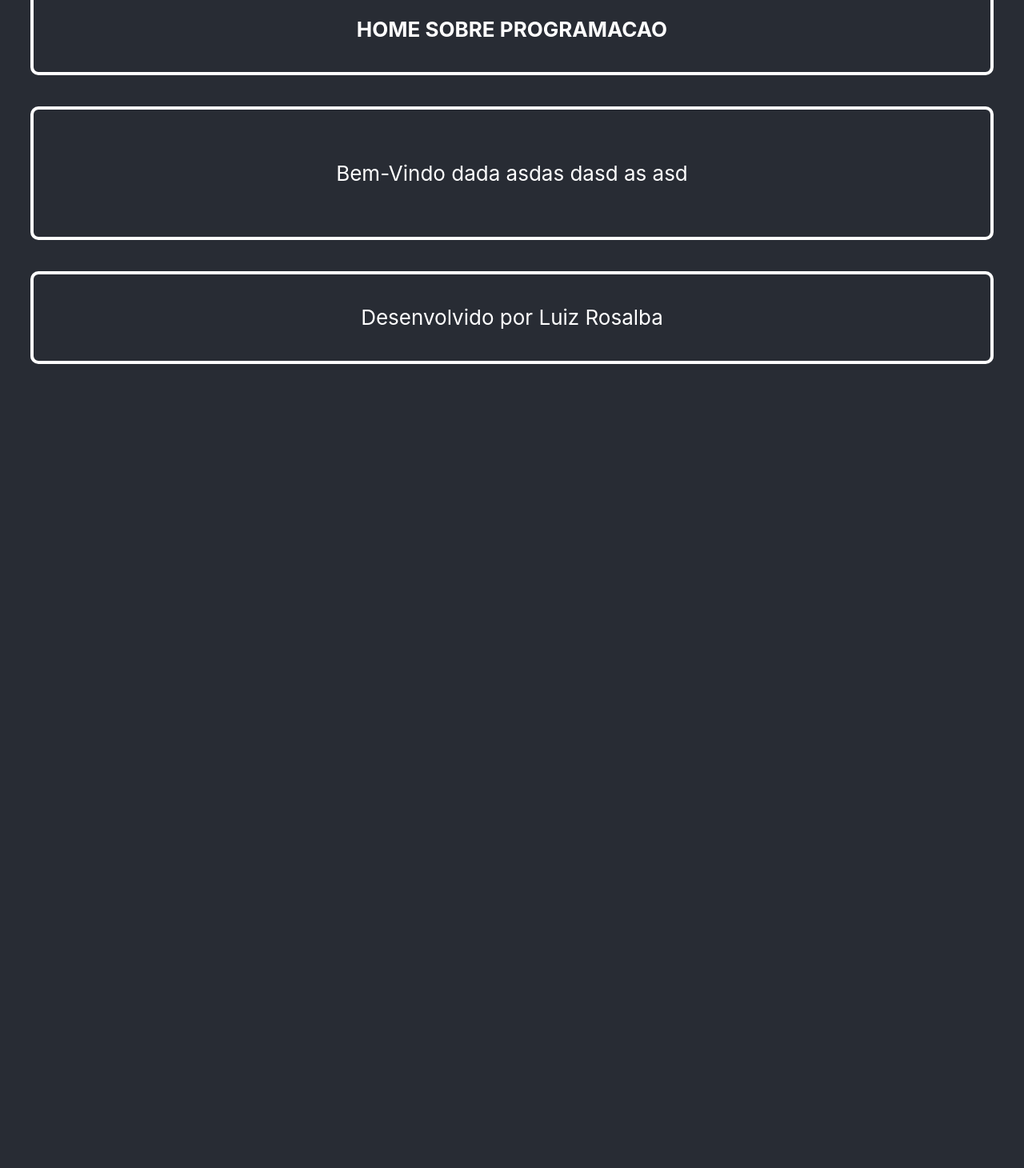
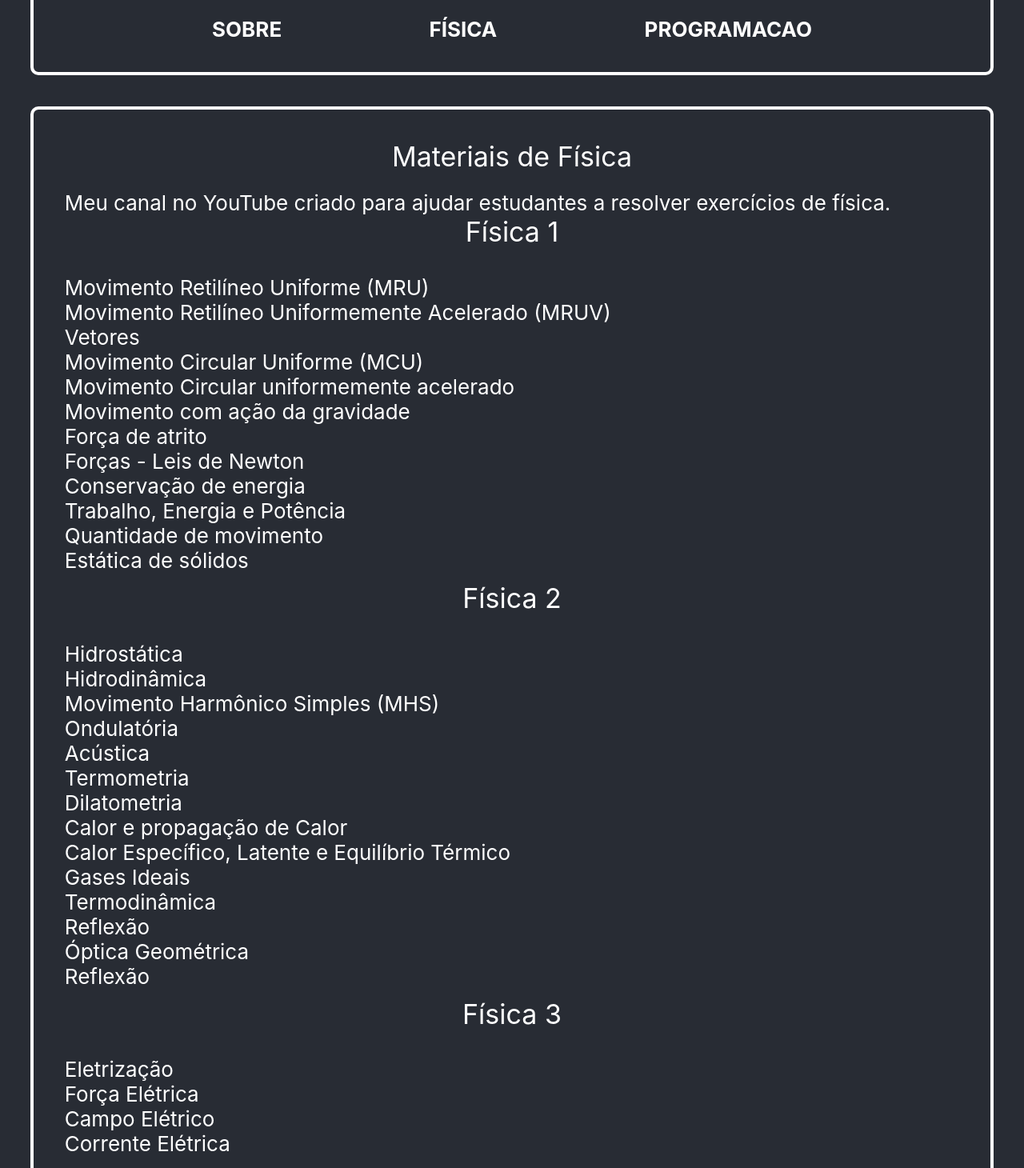
Before and after one commit to luizrosalba/react_hp, a React (Create React App) app in the folder hp-app/: page /Fisica in a window 1280 px wide. Before the commit this address led to /. Shown: the part 60-1520 px from the top of the page at 80% size. Before the commit the page ends 800 px from the top, so only its background shows below. Built offline with nearby package versions, Linux system fonts and the light colour scheme.

Commit message:
acertando o css

```diff
--- a/hp-app/src/App.css
+++ b/hp-app/src/App.css
@@ -1,6 +1,3 @@
-.App-header {
-
-}
 
 
 .Menu a{
@@ -8,22 +5,24 @@
   color: white;
   text-transform: uppercase;
   font-weight: bold;
-
-
 }
 
 .Menu {
   color: white;
 }
 
+.title_page{
+  font-size: calc(10px + 3vmin);
+  text-align: center;
+  padding-bottom: 2%;
+}
 
-.container{
-  display:flex;
+.container_menu nav{
+  display: flex;
+  flex-direction: row;
+  justify-content: space-evenly;
   font-size: calc(10px + 2vmin);
   background-color: #282c34;
-  flex-direction: column;
-  align-items: center;
-  text-align: justify;
   color: white;
   border: 4px solid white;
   margin: 3%;
@@ -31,9 +30,50 @@
   border-radius: 10px;
 }
 
+.container{
+  display:flex;
+  font-size: calc(10px + 2vmin);
+  background-color: #282c34;
+  flex-direction: column;
+  text-align: justify;
+  color: white;
+  border: 4px solid white;
+  margin: 3%;
+  padding: 3%;
+  border-radius: 10px;
 
-.App-body {
+}
 
+.container a{
+  text-decoration: none;
+  color: white;
+
+}
+
+.listagem{
+  display: flex;
+  flex-direction: row;
+  justify-content: space-evenly;
+  padding-top: 5px;
+  padding-bottom: 5px;
+}
+
+.links{
+  display:flex;
+  flex-direction: column;
+  margin-top: 1%;
+  margin-bottom: 1%;
+}
+
+.post_text{
+  font-size: calc(10px + 2vmin);
+  margin-bottom : 15px;
+  font-family: Verdana,Arial;
+
+}
+
+ul{
+  margin-left:0px;
 }
 
 
--- a/hp-app/src/common/template/header.js
+++ b/hp-app/src/common/template/header.js
@@ -1,13 +1,13 @@
-import React, { useState, useEffect } from 'react'
+import React from 'react'
 import { Link } from 'react-router-dom'
 
 const Header = () => {
   return (
     <header >
-    <div className="container">
+    <div className="container_menu">
                 <nav className="Menu">
-                    <Link to="/">Home   </Link>
-                    <Link to="/Sobre">Sobre   </Link>
+                    <Link to="/">Sobre</Link>
+                    <Link to="/Fisica">Física</Link>
                     <Link to="/Programacao">Programacao</Link>
                 </nav>
     </div>
@@ -17,7 +17,7 @@ const Header = () => {
 }
 
 /*
-
+import React, { useState, useEffect } from 'react'
 */
 
 
--- /dev/null
+++ b/hp-app/src/pages/Fisica/index.js
@@ -0,0 +1,72 @@
+import React from 'react'
+
+
+const Fisica = () => {
+  return (
+    <header className="App-body">
+      <div className="container">
+      <div className="title_page"> Materiais de Física</div>
+          Meu canal no YouTube criado para ajudar estudantes a resolver exercícios de física.
+          <div className="title_page">  Física 1</div>
+            <p className="links">
+              <a href = "https://www.youtube.com/playlist?list=PLa9GqOuhTSD9qIUW8kas5BD2xYrjSRcYP" target= "_blank" rel="noopener noreferrer" > Movimento Retilíneo Uniforme (MRU)  </a>
+              <a href = "https://www.youtube.com/playlist?list=PLa9GqOuhTSD-2FLRFk2ysr2id4JP-ndhY" target= "_blank" rel="noopener noreferrer" > Movimento Retilíneo Uniformemente Acelerado  (MRUV)  </a>
+              <a href = "https://www.youtube.com/playlist?list=PLa9GqOuhTSD_iKyIm7rFB-6dfx3cwCmVn" target= "_blank" rel="noopener noreferrer" > Vetores  </a>
+              <a href = "https://www.youtube.com/playlist?list=PLa9GqOuhTSD8GY_ZUIBvP5WT4utX6BBOL" target= "_blank" rel="noopener noreferrer" > Movimento Circular Uniforme (MCU) </a>
+              <a href = "https://www.youtube.com/playlist?list=PLa9GqOuhTSD_RPiScsXqTeYMXEYJVWihy" target= "_blank" rel="noopener noreferrer" > Movimento Circular uniformemente acelerado </a>
+              <a href = "https://www.youtube.com/playlist?list=PLa9GqOuhTSD9eY2SuacgOxSdxWG83nK-n" target= "_blank" rel="noopener noreferrer" > Movimento com ação da gravidade </a>
+              <a href = "https://www.youtube.com/playlist?list=PLa9GqOuhTSD9rD6gHdV4i8dVE4UGnhW_A" target= "_blank" rel="noopener noreferrer" > Força de atrito  </a>
+              <a href = "https://www.youtube.com/playlist?list=PLa9GqOuhTSD9AKrEJwQYJLFXQ1SuJk0GW" target= "_blank" rel="noopener noreferrer" > Forças - Leis de Newton  </a>
+              <a href = "https://www.youtube.com/playlist?list=PLa9GqOuhTSD9sxHfS56rrxH7_Iu4Anvfa" target= "_blank" rel="noopener noreferrer" > Conservação de energia  </a>
+              <a href = "https://www.youtube.com/playlist?list=PLa9GqOuhTSD81ZzKFy1I4yu4cJT_f8I6l" target= "_blank" rel="noopener noreferrer" > Trabalho, Energia e Potência </a>
+              <a href = "https://www.youtube.com/playlist?list=PLa9GqOuhTSD9utLaI_O6yjZCezhZNKhWL" target= "_blank" rel="noopener noreferrer" > Quantidade de movimento </a>
+              <a href = "https://www.youtube.com/playlist?list=PLa9GqOuhTSD-uEaTKCyfLW1Pjj4Y4rQwU" target= "_blank" rel="noopener noreferrer" > Estática de sólidos  </a>
+            </p>
+            <div className="title_page">  Física 2</div>
+          <p className="links">
+            <a href = "https://www.youtube.com/playlist?list=PLa9GqOuhTSD9xApdxjKpOc9msl8rpLPoI" target= "_blank" rel="noopener noreferrer" >Hidrostática   </a>
+            <a href = "https://www.youtube.com/playlist?list=PLa9GqOuhTSD9FcKGLZWInPm_LKkngISKu" target= "_blank" rel="noopener noreferrer" >Hidrodinâmica   </a>
+            <a href = "https://www.youtube.com/playlist?list=PLa9GqOuhTSD_FaFr-WDy6N2uB77hvLgMw" target= "_blank" rel="noopener noreferrer" >Movimento Harmônico Simples (MHS)   </a>
+            <a href = "https://www.youtube.com/playlist?list=PLa9GqOuhTSD_wSsQH9c5JxPP5M_DF1ziy" target= "_blank" rel="noopener noreferrer" >Ondulatória  </a>
+            <a href = "https://www.youtube.com/playlist?list=PLa9GqOuhTSD_3u_S0VwLXZxctn9iDRlq1" target= "_blank" rel="noopener noreferrer" > Acústica   </a>
+            <a href = "https://www.youtube.com/playlist?list=PLa9GqOuhTSD-qdC7PUzYP2o23rqRdPZFd" target= "_blank" rel="noopener noreferrer" >Termometria   </a>
+            <a href = "https://www.youtube.com/playlist?list=PLa9GqOuhTSD-S1rbIac3lxuAKM4MfmtZ5" target= "_blank" rel="noopener noreferrer" >Dilatometria   </a>
+            <a href = "https://www.youtube.com/playlist?list=PLa9GqOuhTSD-7S4-K5HfDWnu9-NDT3-de" target= "_blank" rel="noopener noreferrer" >Calor e propagação de Calor   </a>
+            <a href = "https://www.youtube.com/playlist?list=PLa9GqOuhTSD-dBP18-OFF1LymERAH5oAX" target= "_blank" rel="noopener noreferrer" >Calor Específico, Latente  e Equilíbrio Térmico   </a>
+            <a href = "https://www.youtube.com/playlist?list=PLa9GqOuhTSD8GIxzE-hOqmdEVb9bJNIdM" target= "_blank" rel="noopener noreferrer" >Gases Ideais   </a>
+            <a href = "https://www.youtube.com/playlist?list=PLa9GqOuhTSD8doh4Y-B9IGKWUkwPdNGY8" target= "_blank" rel="noopener noreferrer" >Termodinâmica   </a>
+            <a href = "https://www.youtube.com/playlist?list=PLa9GqOuhTSD9NO15RPRPISdkUzIIKmgH8" target= "_blank" rel="noopener noreferrer" >Reflexão   </a>
+            <a href = "https://www.youtube.com/playlist?list=PLa9GqOuhTSD_4rG6lHNDfez4lykAjT8v7" target= "_blank" rel="noopener noreferrer" >Óptica Geométrica    </a>
+            <a href = "https://www.youtube.com/playlist?list=PLa9GqOuhTSD9NO15RPRPISdkUzIIKmgH8" target= "_blank" rel="noopener noreferrer" >Reflexão   </a>
+          </p>
+          <div className="title_page">  Física 3</div>
+          <p className="links">
+            <a href = "https://www.youtube.com/playlist?list=PLa9GqOuhTSD_2cLv5iw4AeisO0xAmchG9" target= "_blank" rel="noopener noreferrer" > Eletrização   </a>
+            <a href = "https://www.youtube.com/playlist?list=PLa9GqOuhTSD9-rEiUsAzw9isuTv64jvB3" target= "_blank" rel="noopener noreferrer" > Força Elétrica   </a>
+            <a href = "https://www.youtube.com/playlist?list=PLa9GqOuhTSD8Lk02dLuaG89kdAqAIP7Bo" target= "_blank" rel="noopener noreferrer" > Campo Elétrico   </a>
+            <a href = "https://www.youtube.com/playlist?list=PLa9GqOuhTSD9v18kmXz9fZQXPPho3YpZt" target= "_blank" rel="noopener noreferrer" > Corrente Elétrica   </a>
+            </p>
+            <div className="title_page">  Simulações em Física</div>
+          <p className="links">
+            <a href = "https://www.vascak.cz/physicsanimations.php?l=pt" target= "_blank" rel="noopener noreferrer">  Vascak Html5    </a>
+            <a href = "http://physics.bu.edu/~duffy/HTML5/"              target= "_blank" rel="noopener noreferrer">  Duffy HTML5    </a>
+          </p>
+
+      </div>
+    </header>
+  )
+}
+
+/*
+const Container = styled.div`
+  display: flex;
+  flex-direction: column;
+
+`
+
+<img align="left" src="img/Capturar.PNG" alt= "Foto de Luiz Fernando Rosalba" class = "photo" height="10%" width="10%" > </img>
+
+
+*/
+
+export default Fisica
--- a/hp-app/src/pages/Home/index.js
+++ /dev/null
@@ -1,26 +0,0 @@
-import React from 'react'
-
-
-const Home = () => {
-  return (
-    <header className="App-body">
-    <div className="container">
-      <p>
-        Bem-Vindo dada asdas dasd as asd
-      </p>
-
-    </div>
-
-    </header>
-  )
-}
-
-/*
-const Container = styled.div`
-  display: flex;
-  flex-direction: column;
-
-`
-*/
-
-export default Home
--- a/hp-app/src/pages/Programacao/index.js
+++ b/hp-app/src/pages/Programacao/index.js
@@ -4,9 +4,8 @@ const Programacao = () => {
   return (
     <header className="App-body">
       <div className="container">
-        <p>
-          Contato adas ada sda
-        </p>
+      <div className="title_page"> Conheça Meu GitHub </div>
+        Diversos repositórios que desenvolvi durante minha formação.
       </div>
 
     </header>
--- a/hp-app/src/pages/Sobre/index.js
+++ b/hp-app/src/pages/Sobre/index.js
@@ -1,15 +1,21 @@
 import React from 'react'
 
 
-const Sobre = () => {
+const Home = () => {
   return (
     <header className="App-body">
-      <div className="container">
-          <h3 id="title" >Luiz Fernando Rosalba</h3>
-            Licenciado em física, com mestrado e doutorado na área de Modelagem Computacional,
-            atuei nas áreas de Visão computacional (Pattern Recognition) e Radiação Ionizante (EDXRF).
-            Atualmente sou Docente nas Universidades Estácio de Sá, Candido Mendes e estou cursando Ciências da Computação.
+    <div className="container">
+      <div className="title_page"> Luiz Fernando Rosalba</div>
+      Licenciado em física, com mestrado e doutorado na área de Modelagem Computacional,
+      atuei nas áreas de Visão computacional (Pattern Recognition) e Radiação Ionizante (EDXRF).
+      Atualmente sou Docente nas Universidades Estácio de Sá, Candido Mendes e estou cursando Ciências da Computação.
+      <div className= "listagem">
+           <a href="mailto:luizrosalba@gmail.com"                       target= "_blank" rel="noopener noreferrer">  E-mail </a>
+           <a href="https://www.linkedin.com/in/luiz-rosalba-92469817/" target= "_blank" rel="noopener noreferrer">  LinkedIn </a>
+           <a href="http://lattes.cnpq.br/6417401108821012"             target= "_blank" rel="noopener noreferrer">  Currículo  Lattes </a>
       </div>
+    </div>
+
     </header>
   )
 }
@@ -20,10 +26,6 @@ const Container = styled.div`
   flex-direction: column;
 
 `
-
-<img align="left" src="img/Capturar.PNG" alt= "Foto de Luiz Fernando Rosalba" class = "photo" height="10%" width="10%" > </img>
-
-
 */
 
-export default Sobre
+export default Home
--- a/hp-app/src/routes.js
+++ b/hp-app/src/routes.js
@@ -5,10 +5,8 @@ import Header from './common/template/header'
 import Footer from './common/template/footer'
 
 
-import { NavBar } from './components/NavBar';
-
-import Home from './pages/Home'
 import Sobre from './pages/Sobre'
+import Fisica from './pages/Fisica'
 import Programacao from './pages/Programacao'
 
 /*
@@ -25,8 +23,8 @@ function Routes() {
     <Header />
     <div>
       <Switch>
-          <Route path="/" exact={true} component={Home} />
-          <Route path="/Sobre" component={Sobre} />
+          <Route path="/" exact={true} component={Sobre} />
+          <Route path="/Fisica" component={Fisica} />
           <Route path="/Programacao" component={Programacao} />
 
           <Redirect from='*' to='/' />
@@ -43,6 +41,10 @@ export default Routes
 
 
 /*
+
+import { NavBar } from './components/NavBar';
+
+
 <BrowserRouter>
       <Header />
        <NavBar />
```
